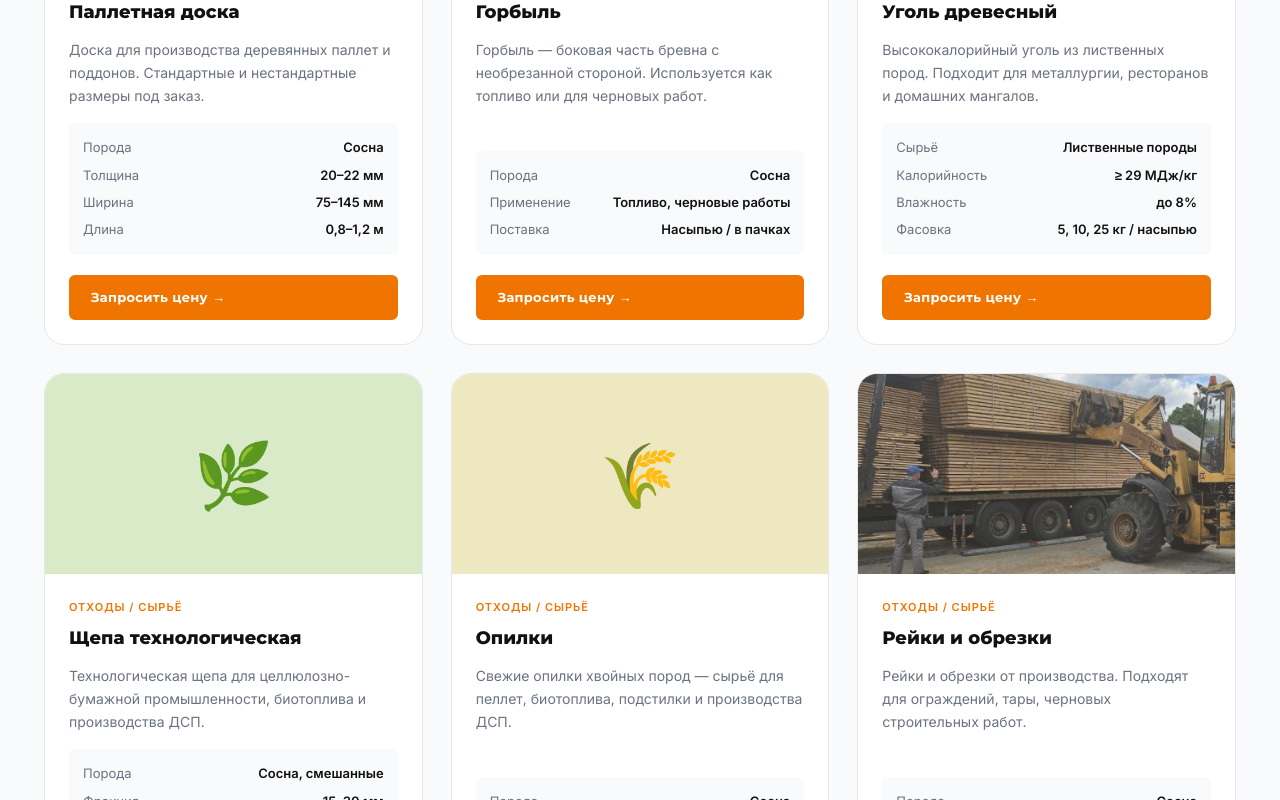
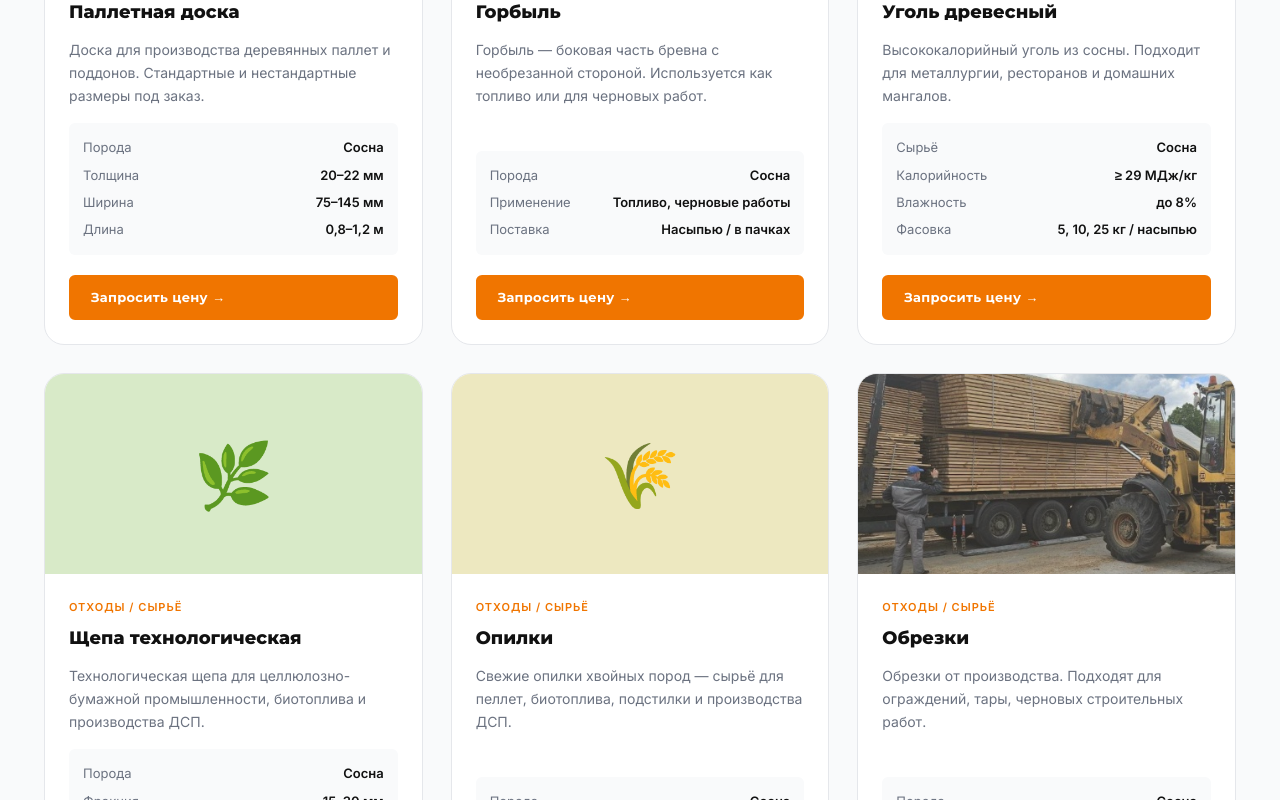
Before and after one commit to Arirx/diploma-project, a React (Create React App) app: page /products in a window 1280 px wide. Shown: the part 1500-2300 px from the top of the page. Built offline with nearby package versions, Linux system fonts and the light colour scheme; the HTML template or start-up script is replaced by a standard one.

Commit message:
add rewrite description

```diff
--- a/src/data/products.js
+++ b/src/data/products.js
@@ -130,14 +130,14 @@ export const PRODUCTS = [
     cat:   { ru: 'Энергоносители',  en: 'Fuel',           by: 'Паліва'           },
     title: { ru: 'Уголь древесный', en: 'Charcoal',       by: 'Драўляны вугаль'  },
     desc: {
-      ru: 'Высококалорийный уголь из лиственных пород. Подходит для металлургии, ресторанов и домашних мангалов.',
-      en: 'High-calorie charcoal from hardwood. Suitable for metallurgy, restaurants and BBQ.',
-      by: 'Высококалярыйны вугаль з ліставых парод. Падыходзіць для металургіі і барбекю.',
+      ru: 'Высококалорийный уголь из сосны. Подходит для металлургии, ресторанов и домашних мангалов.',
+      en: 'High-calorie charcoal from pine. Suitable for metallurgy, restaurants and BBQ.',
+      by: 'Высококалярыйны вугаль з хваі. Падыходзіць для металургіі і барбекю.',
     },
     specs: {
-      ru: [['Сырьё', 'Лиственные породы'], ['Калорийность', '≥ 29 МДж/кг'], ['Влажность', 'до 8%'], ['Фасовка', '5, 10, 25 кг / насыпью']],
-      en: [['Raw material', 'Hardwood'], ['Calorific value', '≥ 29 MJ/kg'], ['Moisture', 'up to 8%'], ['Packing', '5, 10, 25 kg / bulk']],
-      by: [['Сыравіна', 'Ліставыя пароды'], ['Калярыйнасць', '≥ 29 МДж/кг'], ['Вільготнасць', 'да 8%']],
+      ru: [['Сырьё', 'Сосна'], ['Калорийность', '≥ 29 МДж/кг'], ['Влажность', 'до 8%'], ['Фасовка', '5, 10, 25 кг / насыпью']],
+      en: [['Raw material', 'Pine'], ['Calorific value', '≥ 29 MJ/kg'], ['Moisture', 'up to 8%'], ['Packing', '5, 10, 25 kg / bulk']],
+      by: [['Сыравіна', 'Хваёвая'], ['Калярыйнасць', '≥ 29 МДж/кг'], ['Вільготнасць', 'да 8%']],
     },
   },
   {
@@ -154,9 +154,9 @@ export const PRODUCTS = [
       by: 'Тэхналагічная трэска для папяровай прамысловасці, біяпаліва і ДСП.',
     },
     specs: {
-      ru: [['Порода', 'Сосна, смешанные'], ['Фракция', '15–30 мм'], ['Влажность', '40–55%'], ['Поставка', 'Насыпью, самосвалами']],
-      en: [['Species', 'Pine, mixed'], ['Fraction', '15–30 mm'], ['Moisture', '40–55%'], ['Supply', 'Bulk, dump trucks']],
-      by: [['Парода', 'Хваёвая, змяшаная'], ['Фракцыя', '15–30 мм'], ['Вільготнасць', '40–55%']],
+      ru: [['Порода', 'Сосна'], ['Фракция', '15–30 мм'], ['Влажность', '40–55%'], ['Поставка', 'Насыпью, самосвалами']],
+      en: [['Species', 'Pine'], ['Fraction', '15–30 mm'], ['Moisture', '40–55%'], ['Supply', 'Bulk, dump trucks']],
+      by: [['Парода', 'Хваёвая'], ['Фракцыя', '15–30 мм'], ['Вільготнасць', '40–55%']],
     },
   },
   {
@@ -185,11 +185,11 @@ export const PRODUCTS = [
     thumbBg: '#F0EAD8',
     group: 'byproduct',
     cat:   { ru: 'Отходы / сырьё', en: 'By-products', by: 'Адходы / сыравіна' },
-    title: { ru: 'Рейки и обрезки', en: 'Battens & Offcuts', by: 'Рэйкі і абрэзкі' },
+    title: { ru: 'Обрезки', en: 'Offcuts', by: 'Абрэзкі' },
     desc: {
-      ru: 'Рейки и обрезки от производства. Подходят для ограждений, тары, черновых строительных работ.',
-      en: 'Production battens and offcuts. Suitable for fencing, crating and rough construction.',
-      by: 'Рэйкі і абрэзкі ад вытворчасці. Падыходзяць для агароджаў і тары.',
+      ru: 'Обрезки от производства. Подходят для ограждений, тары, черновых строительных работ.',
+      en: 'Production offcuts. Suitable for fencing, crating and rough construction.',
+      by: 'Абрэзкі ад вытворчасці. Падыходзяць для агароджаў і тары.',
     },
     specs: {
       ru: [['Порода', 'Сосна'], ['Сечение', 'Различное'], ['Длина', 'от 0,5 м']],
```
